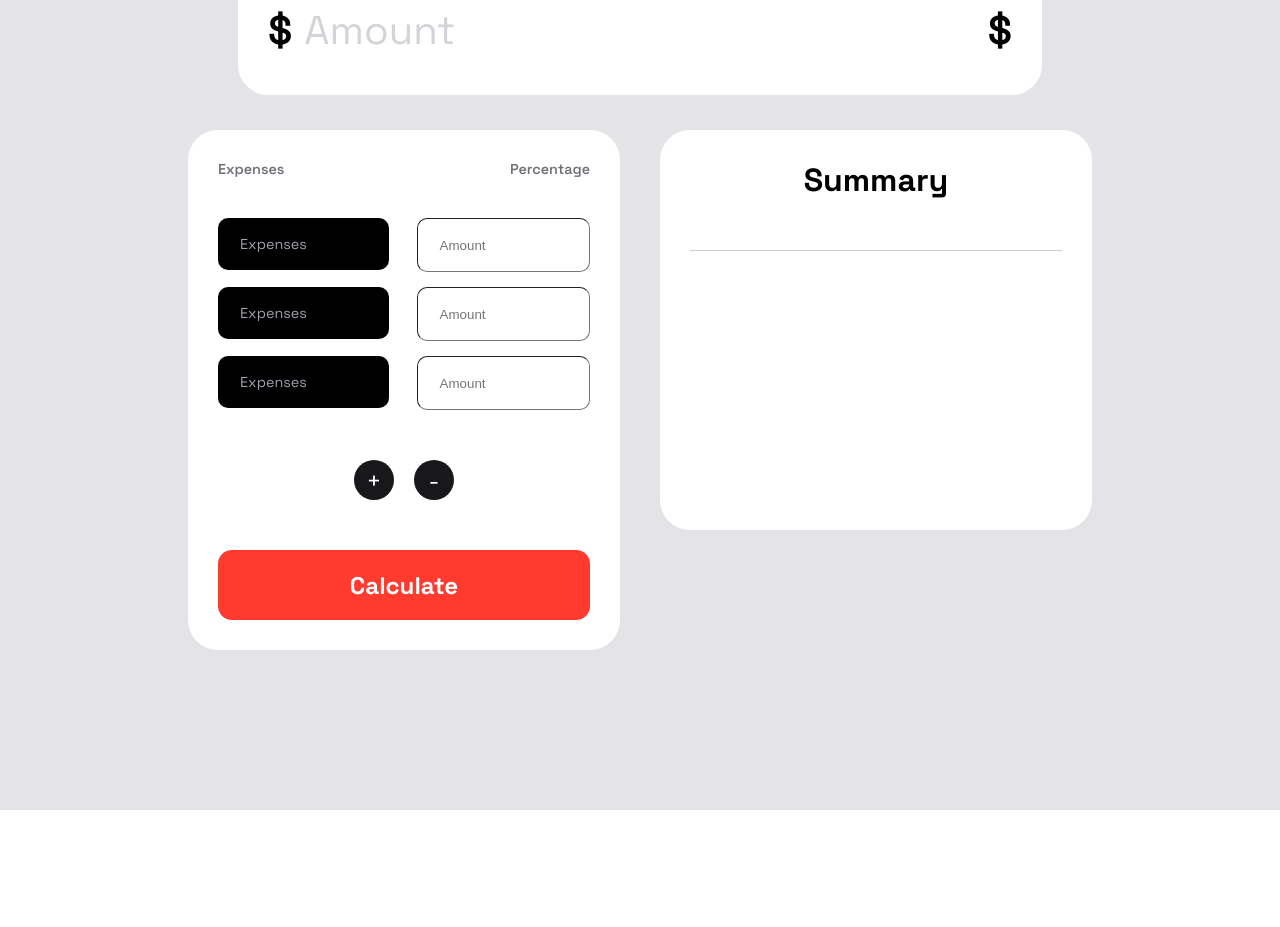
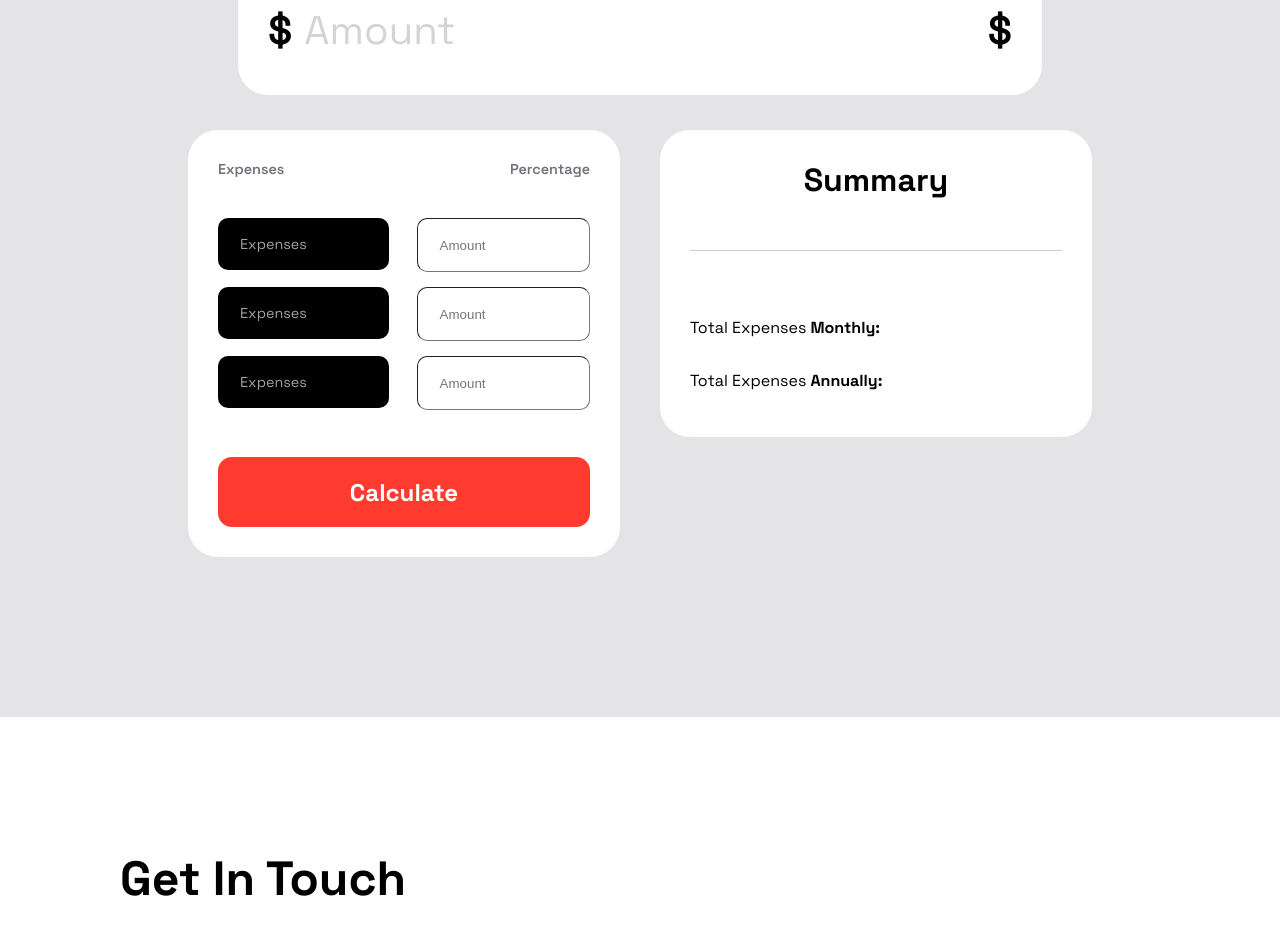
Before and after one commit to vibe-coder/expenses-calculator-main, a React (Create React App) app in the folder expenses-calculator/: page / in a window 1280 px wide. Shown: the part 1720-2647 px from the top of the page. Built offline with nearby package versions, Linux system fonts and the light colour scheme.

Commit message:
Calculating montly and yearly expenses

```diff
--- a/expenses-calculator/src/components/Calculation.jsx
+++ b/expenses-calculator/src/components/Calculation.jsx
@@ -6,18 +6,25 @@ function Calculation() {
 
   const [myExpenses, getMyExpenses] = useState()
 
+  const [mySalary, getMySalary] = useState()
+
 
 
 // **************** Getting salary input
 
+  let annualSalary = ""
+
   function displaySalary(){
     let salary = document.getElementById('salary').value;
-    console.log(salary)
+    getMySalary(salary)
+    // console.log(salary)
 
-    let annualSalary = salary * 12
+    annualSalary = salary * 12
     document.getElementById("annual-salary").innerHTML = annualSalary
-    console.log(annualSalary)
+    // console.log(annualSalary)
   }
+
+  // console.log(mySalary)
 
 // *************** Getting Expenses input
   let data = []
@@ -27,8 +34,29 @@ function Calculation() {
       {name: document.getElementById("expenses-title-2").value, amount: document.getElementById("expenses-amount-2").value},
       {name: document.getElementById("expenses-title-3").value, amount: document.getElementById("expenses-amount-3").value},
     ])
-      console.log(data)
+    // console.log(data)
   }
+
+
+
+
+
+// ************ Calculating Expenses per Month and per Year
+
+    let totalSalary = 0
+    let monthlyExpenses = myExpenses
+
+
+    if(monthlyExpenses){
+      for(let i = 0; i <= monthlyExpenses.length; i++){
+        totalSalary = monthlyExpenses.amount[i]
+
+        return totalSalary
+      }
+    }
+
+
+
 
 
 
@@ -60,10 +88,12 @@ function Calculation() {
 
       <div className='expenses-summary-wrapper'>
         <div className='expenses-input-wrapper' id='calculation'>
+
           <div className='expenses-title-div'>
             <p>Expenses</p>
             <p>Percentage</p>
           </div>
+
           <div className='expenses-div'>
             <form>
               <div className='form-inputs'>
@@ -80,10 +110,10 @@ function Calculation() {
                   <input  id='expenses-amount-3' className='expenses-amount' placeholder='Amount' type='number'/>
                 </div>
               </div>
-            <div className='add-button-div'>
+              {/* <div className='add-button-div'>
                 <button className='add-button'>+</button>
                 <button className='add-button'>-</button>
-            </div>
+              </div> */}
               <div  className='calculate-button-wrapper'>
                 <div onClick={getExpensesData} className='calculate-button'>Calculate</div>
               </div>
@@ -103,13 +133,13 @@ function Calculation() {
               <p>Hey</p>
               <p>Hwey</p>
            </div> */}
-
         {
           myExpenses ? (myExpenses.map((singleExpenses) => {
+            let calculatedExpenses = singleExpenses.amount / 100 * mySalary
             return (
-              <div  className='expenses-summary'>
+              <div className='expenses-summary'>
                 <p>{singleExpenses.name}</p>
-                <p>{singleExpenses.amount}</p>
+                <p>$ {calculatedExpenses.toFixed(2)}</p>
               </div>
             )
           } )) : (
@@ -119,6 +149,18 @@ function Calculation() {
            </div>
           )
         }
+
+        <div className='total-div'>
+          <div className='monthly'>
+            <p>Total Expenses <strong>Monthly:</strong></p>
+            {/* <p>$ {totalSalary}</p> */}
+          </div>
+
+          <div className="annually">
+            <p>Total Expenses <strong>Annually:</strong></p>
+            {/* <p>$ {totalSalary}</p> */}
+          </div>
+        </div>
       </div>
       </div>
     </div>
--- a/expenses-calculator/src/components/styles/Calculation.scss
+++ b/expenses-calculator/src/components/styles/Calculation.scss
@@ -74,10 +74,12 @@
     // ********************** Expenses Data Collection Form Styles
 
     .expenses-input-wrapper{
-      background-color:#ffff;
+      background-color:#ffffff;
       border-radius: 30px;
       padding: 30px 30px;
       margin-bottom: 20px;
+      display: flex;
+      flex-direction: column;
 
       .expenses-title-div{
         margin-bottom: 40px;
@@ -90,7 +92,16 @@
           color: #71717a;
         }
       }
+
+      .expenses-div{
+        height: 100%;
+      }
       form{
+        display: flex;
+        height: 100%;
+        flex-direction: column;
+        justify-content: space-between;
+        // background-color: red;
         .form-inputs{
           display: flex;
           justify-content: space-between;
@@ -153,6 +164,7 @@
           display: flex;
           justify-content: center;
           align-items: center;
+          margin-top: 30px;
           .calculate-button{
             height: 70px;
             width: 100%;
@@ -202,6 +214,23 @@
           font-size: 1rem;
           font-weight: 400;
           color: rgb(0, 0, 0);
+        }
+      }
+
+      .total-div{
+        display: flex;
+        flex-direction: column;
+        margin-top: 50px;
+        // background-color: red;
+
+        .monthly, .annually{
+          display: flex;
+          justify-content: space-between;
+          // border-bottom: solid 1px #cccccc;
+
+          p{
+            // margin: 0;
+          }
         }
       }
     }
```
Lines whose indentation alone changed are shown as unchanged.
